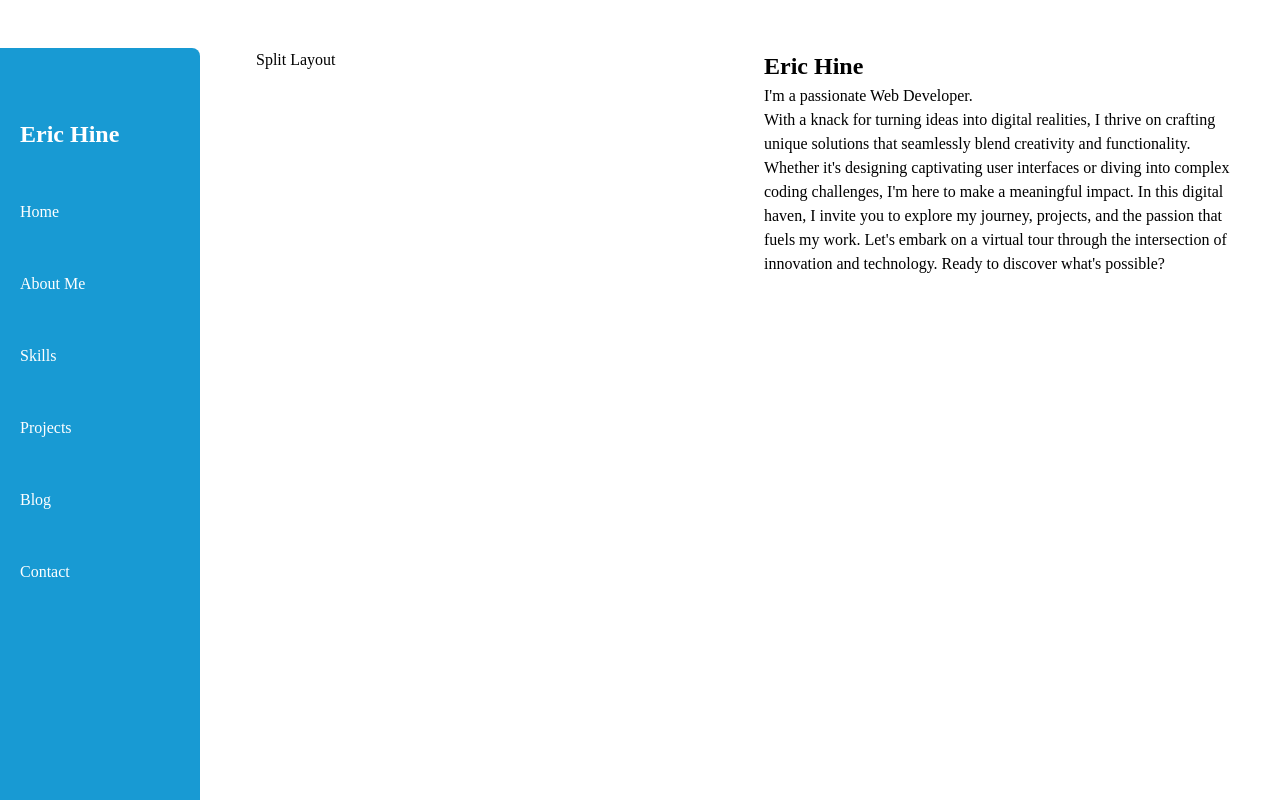
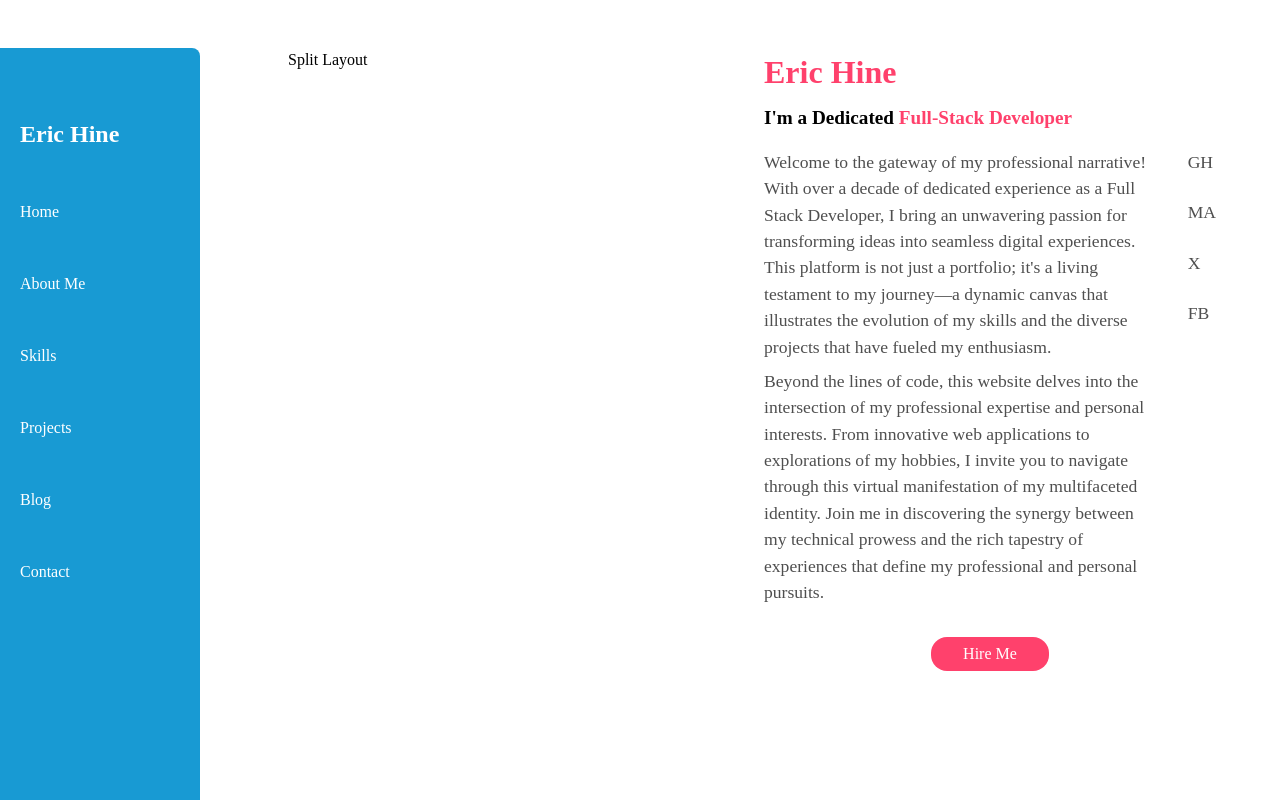
Before and after one commit to R-Daneel0livaw/portfolio, a React (Vite) app: page / in a window 1280 px wide. Built offline with nearby package versions, Linux system fonts and the light colour scheme.

Commit message:
Add Home Component Styles.

```diff
--- a/src/components/Main/MainLayout.module.css
+++ b/src/components/Main/MainLayout.module.css
@@ -11,5 +11,5 @@
     display: grid;
     grid-template-columns: 1fr 1fr;
     gap: 1.5rem;
-    padding: 0 2rem 0 2rem;
+    padding: 0 4rem 0 4rem;
 }
--- a/src/pages/Home.tsx
+++ /dev/null
@@ -1,18 +0,0 @@
-export default function Home() {
-  return (
-    <section id="home">
-      <h1>Eric Hine</h1>
-      <p>I'm a passionate Web Developer.</p>
-      <p>
-        With a knack for turning ideas into digital realities, I thrive on
-        crafting unique solutions that seamlessly blend creativity and
-        functionality. Whether it's designing captivating user interfaces or
-        diving into complex coding challenges, I'm here to make a meaningful
-        impact. In this digital haven, I invite you to explore my journey,
-        projects, and the passion that fuels my work. Let's embark on a virtual
-        tour through the intersection of innovation and technology. Ready to
-        discover what's possible?
-      </p>
-    </section>
-  );
-}
--- /dev/null
+++ b/src/pages/Home/Home.module.css
@@ -0,0 +1,51 @@
+.homeContainer {
+    display: flex;
+    flex-direction: column;
+}
+
+.homeContentContainer {
+    display: flex;
+    flex-direction: column;
+    gap: 0.5rem;
+    padding-bottom: 1rem;
+}
+
+.homeIntroContainer {
+    display: flex;
+    gap: 2rem;
+    padding-bottom: 1rem;
+    font-size: 1.1rem;
+    color: #4f4f4f;
+}
+
+.name {
+    font-weight: bold;
+    font-size: 2rem;
+    color: #ff416c;
+}
+
+.dedication {
+    font-weight: bold;
+    font-size: 1.2rem;
+}
+
+.title {
+    font-weight: bold;
+    color: #ff416c;
+}
+
+.socialMedia {
+    display: flex;
+    flex-direction: column;
+    gap: 1.5rem;
+}
+
+.hireButton {
+    align-self: center;
+    width: fit-content;
+    background-color: #ff416c;
+    color: #fff;
+    padding: 0.3rem 2rem;
+    border: none;
+    border-radius: 1rem;
+}
--- /dev/null
+++ b/src/pages/Home/Home.tsx
@@ -0,0 +1,48 @@
+import styles from "./Home.module.css";
+
+export default function Home() {
+  return (
+    <section id="home" className={styles.homeContainer}>
+      <div className={styles.homeContentContainer}>
+        <h1 className={styles.name}>Eric Hine</h1>
+        <p className={styles.dedication}>
+          I'm a Dedicated {" "}
+          <span className={styles.title}>Full-Stack Developer</span>
+        </p>
+      </div>
+      <div className={styles.homeIntroContainer}>
+        <div className={styles.homeContentContainer}>
+          <p>
+            Welcome to the gateway of my professional narrative! With over a
+            decade of dedicated experience as a Full Stack Developer, I bring an
+            unwavering passion for transforming ideas into seamless digital
+            experiences. This platform is not just a portfolio; it's a living
+            testament to my journey—a dynamic canvas that illustrates the
+            evolution of my skills and the diverse projects that have fueled my
+            enthusiasm.
+          </p>
+          <p>
+            Beyond the lines of code, this website delves into the intersection
+            of my professional expertise and personal interests. From innovative
+            web applications to explorations of my hobbies, I invite you to
+            navigate through this virtual manifestation of my multifaceted
+            identity. Join me in discovering the synergy between my technical
+            prowess and the rich tapestry of experiences that define my
+            professional and personal pursuits.
+          </p>
+        </div>
+        <div className={styles.socialMedia}>
+          <a>GH</a>
+          <a>MA</a>
+          <a>X</a>
+          <a>FB</a>
+        </div>
+      </div>
+      <button
+        className={[styles.homeContentContainer, styles.hireButton].join(" ")}
+      >
+        Hire Me
+      </button>
+    </section>
+  );
+}
--- a/src/routes/index.tsx
+++ b/src/routes/index.tsx
@@ -5,7 +5,7 @@ import SplitLayout from "../components/SplitLayout";
 import SingleLayout from "../components/SingleLayout";
 
 function getHome() {
-  const Home = lazy(() => import("../pages/Home"));
+  const Home = lazy(() => import("../pages/Home/Home"));
   return <Home />
 }
 
```
